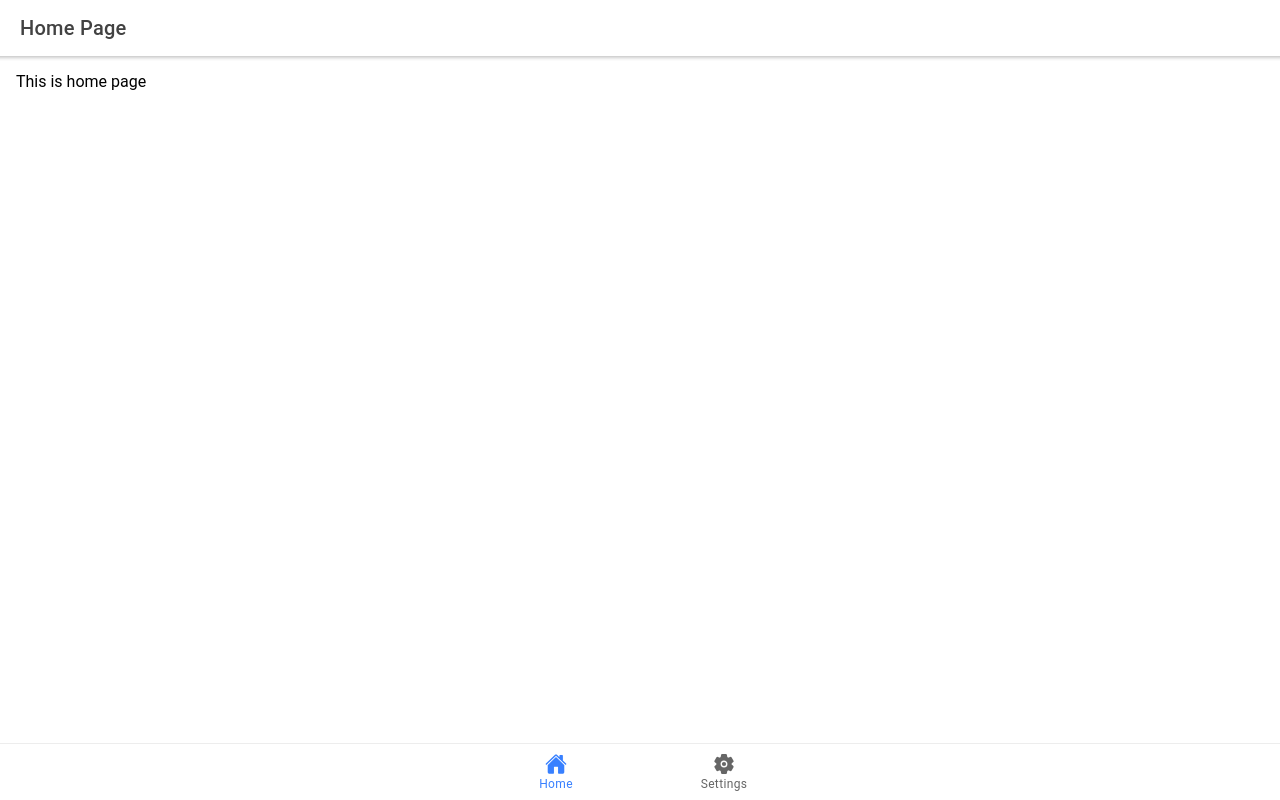
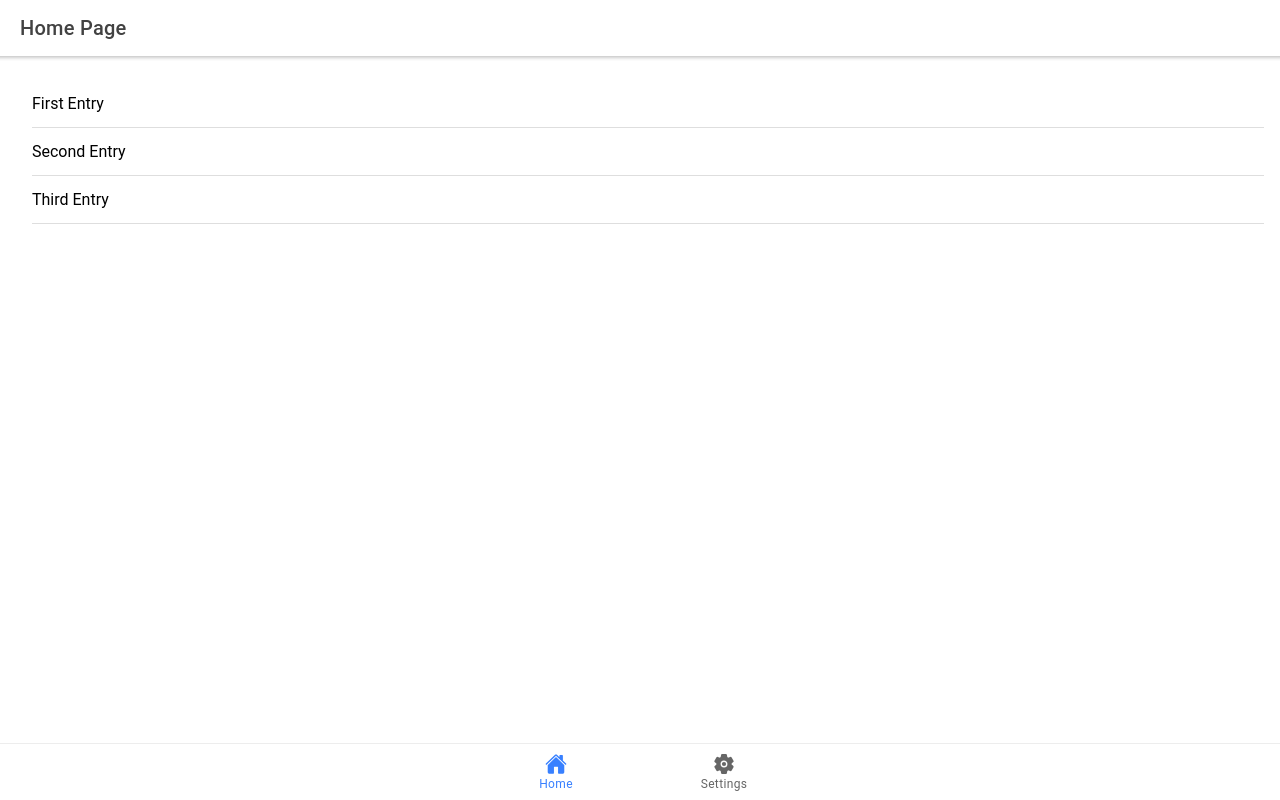
Before and after one commit to AshKemp/daily-moments-ionic, a React (Create React App) app: page /home in a window 1280 px wide. Built offline with nearby package versions, Linux system fonts and the light colour scheme.

Commit message:
1. create dummy entries data 2. Render the entries data as an IonList in HomePage

```diff
--- /dev/null
+++ b/src/data.ts
@@ -0,0 +1,14 @@
+export const entries = [
+  {
+    id: "1",
+    title: "First Entry",
+  },
+  {
+    id: "2",
+    title: "Second Entry",
+  },
+  {
+    id: "3",
+    title: "Third Entry",
+  },
+];
--- a/src/pages/HomePage.tsx
+++ b/src/pages/HomePage.tsx
@@ -1,10 +1,13 @@
 import {
   IonContent,
   IonHeader,
+  IonItem,
+  IonList,
   IonPage,
   IonTitle,
   IonToolbar,
 } from "@ionic/react";
+import { entries } from "../data";
 
 const HomePage: React.FC = () => {
   return (
@@ -14,7 +17,21 @@ const HomePage: React.FC = () => {
           <IonTitle>Home Page</IonTitle>
         </IonToolbar>
       </IonHeader>
-      <IonContent className="ion-padding">This is home page</IonContent>
+      <IonContent className="ion-padding">
+        <IonList>
+          {entries.map((entry) => {
+            return (
+              <IonItem
+                button
+                key={entry.id}
+                routerLink={`/entries/${entry.id}`}
+              >
+                {entry.title}
+              </IonItem>
+            );
+          })}
+        </IonList>
+      </IonContent>
     </IonPage>
   );
 };
```
